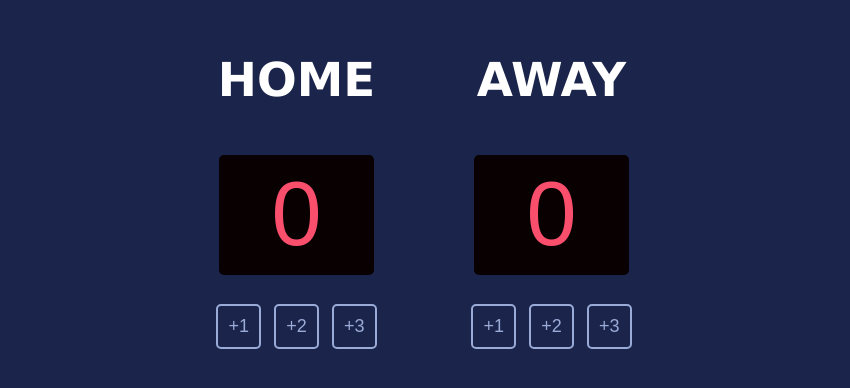
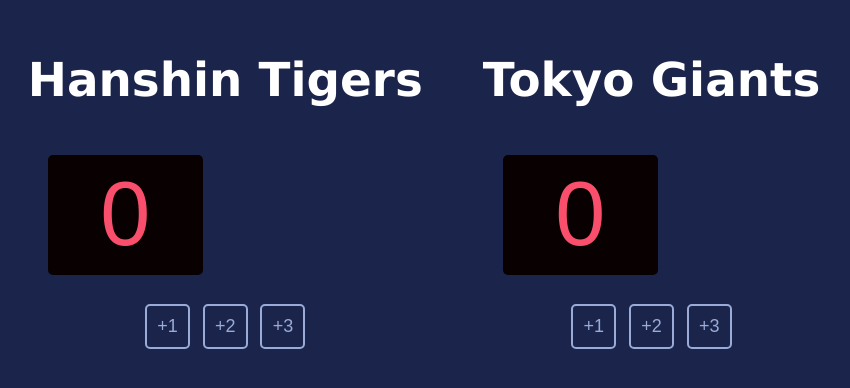
Before and after one commit to kehism/scoreboard, a plain HTML site: page index.html in a window 1280 px wide. Shown: the part 222-610 px from the top of the page, without its empty margins (216-1066 px from the left). Drawn offline with nearby package versions, Linux system fonts and the light colour scheme; a web font is replaced by a local one.

Commit message:
Customized team names

```diff
--- a/index.html
+++ b/index.html
@@ -8,7 +8,7 @@
 <body>
     <div class="container">
         <div class="column">
-            <h3>HOME</h3>
+            <h3>Hanshin Tigers</h3>
             <h2 id="home-score" class="score">
 
             </h2>
@@ -17,7 +17,7 @@
             <button id="home-score-btn-3" onclick="increaseHomeScoreThree()">+3</button>
         </div>
         <div class="column">
-            <h3>AWAY</h3>
+            <h3>Tokyo Giants</h3>
 
             <h2 id="guest-score" class="score">
 
```
